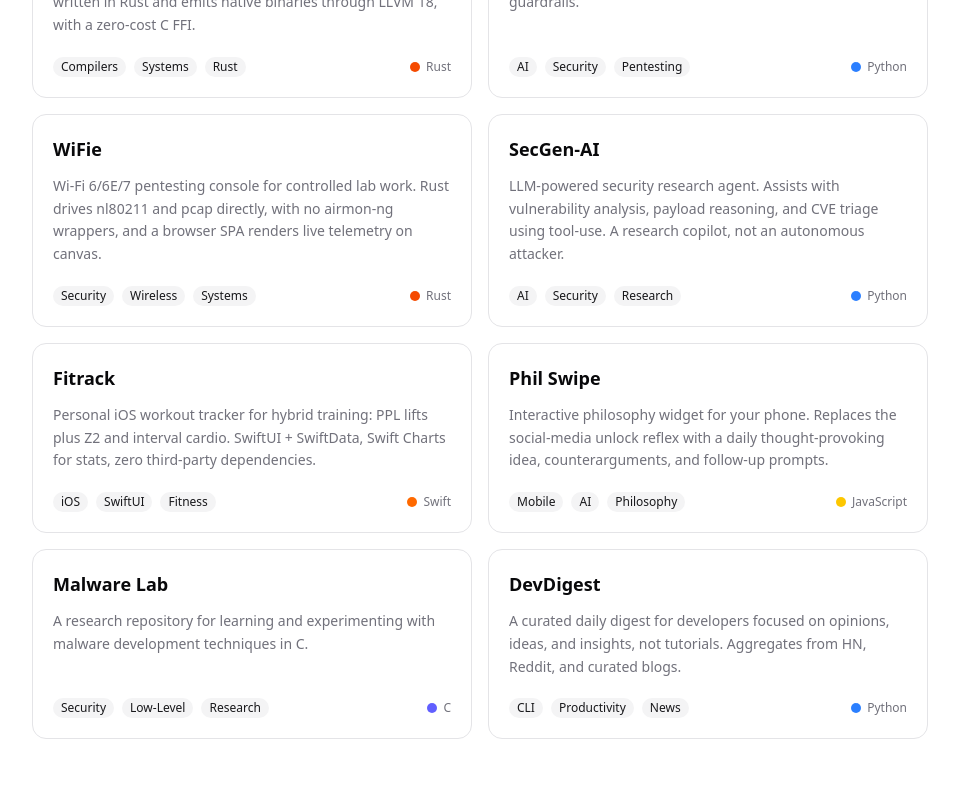
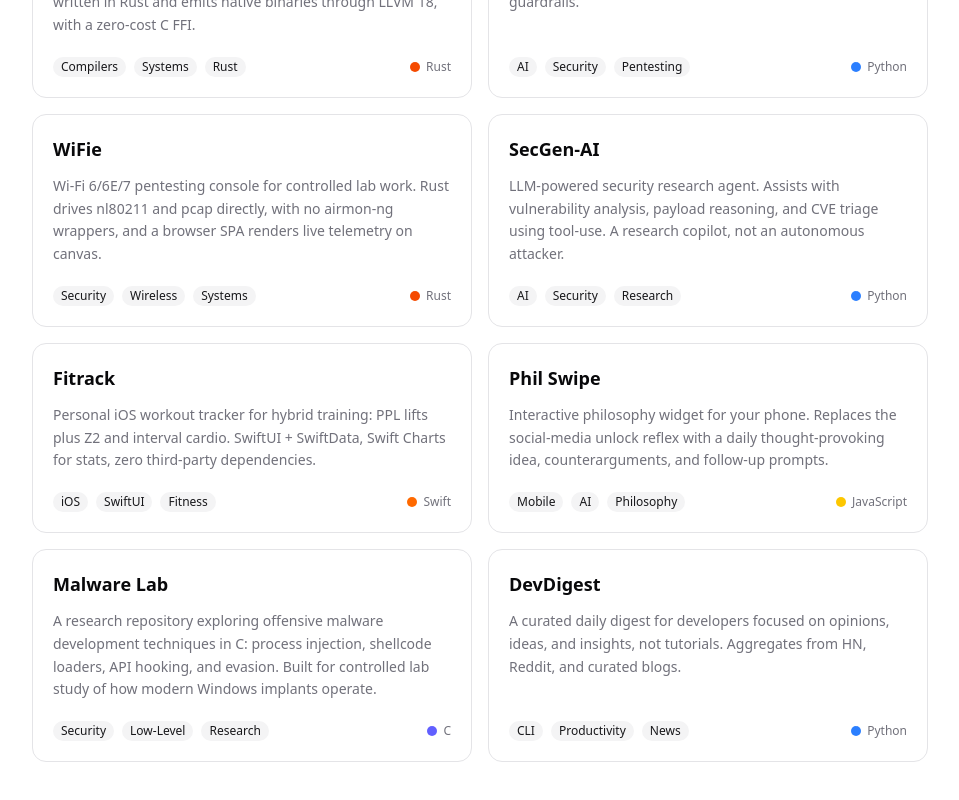
Before and after one commit to shreyas-challa/shreyas-challa.github.io, a React (Vite) app: page /about in a window 1280 px wide. Shown: the part 871-1671 px from the top of the page, without its empty margins (160-1119 px from the left). Built offline with nearby package versions, Linux system fonts and the light colour scheme; no server answers.

Commit message:
Expand Malware Lab project description with technique details

```diff
--- a/src/data/portfolio.js
+++ b/src/data/portfolio.js
@@ -43,7 +43,7 @@
   },
   {
     name: 'Malware Lab',
-    description: 'A research repository for learning and experimenting with malware development techniques in C.',
+    description: 'A research repository exploring offensive malware development techniques in C: process injection, shellcode loaders, API hooking, and evasion. Built for controlled lab study of how modern Windows implants operate.',
     language: 'C',
     url: 'https://github.com/shreyas-challa/malware',
     tags: ['Security', 'Low-Level', 'Research'],
```
